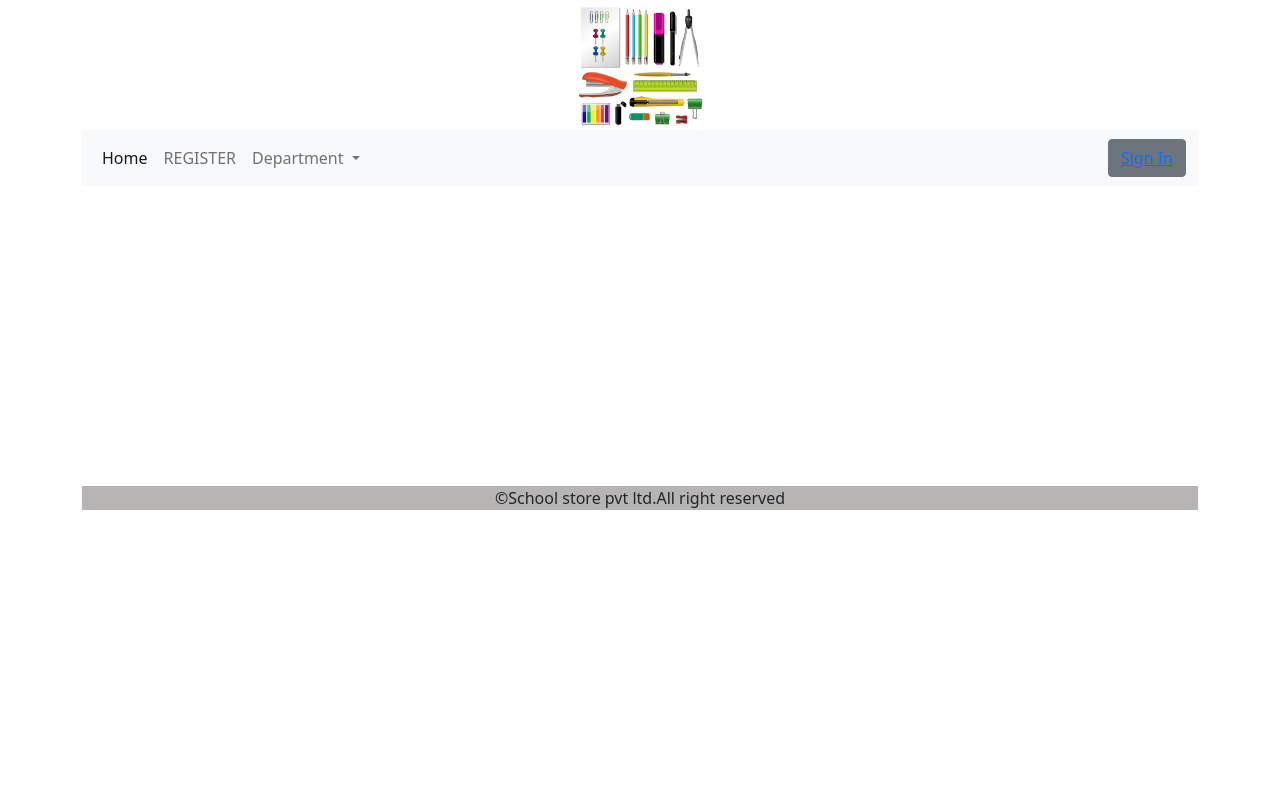
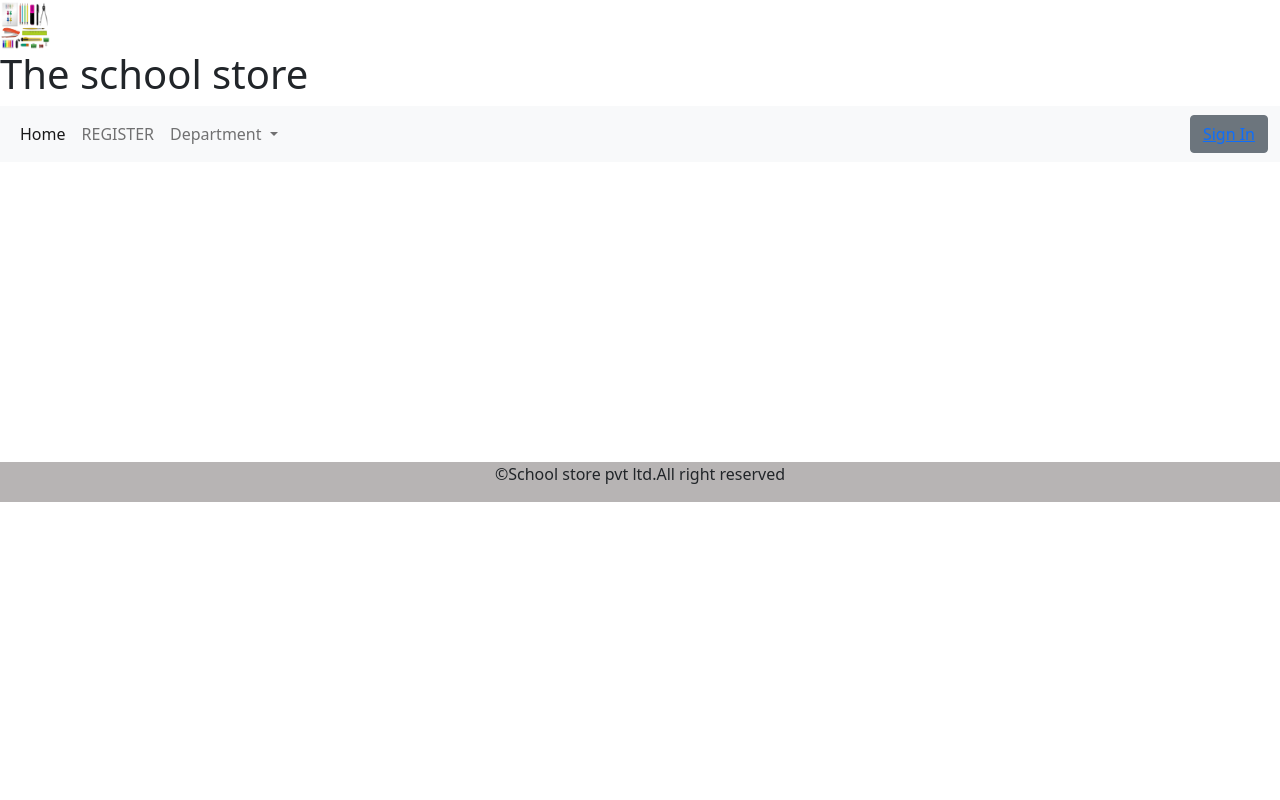
Before and after one commit to swapnana86/school_store, a Django app: page / in a window 1280 px wide. Run offline with Django 4.2, Linux system fonts and the light colour scheme; some libraries are stand-ins or nearby versions.

Commit message:
base.html updated

```diff
--- a/school_store_project/templates/base.html
+++ b/school_store_project/templates/base.html
@@ -1,29 +1,33 @@
 {% load static %}
-<!DOCTYPE html>
+<!doctype html>
 <html lang="en">
   <head>
-    <meta charset="UTF-8">
+    <meta charset="utf-8">
+    <meta http-equiv="X-UA-Compatible" content="IE=edge">
     <meta name="viewport" content="width=device-width, initial-scale=1">
-    <!-- Get from bootstrap-->
+    <title>{% block title %}{% endblock %}</title>
+
+    <!-- Bootstrap -->
     <link href="{% static 'css/bootstrap.min.css' %}" rel="stylesheet" />
     <link rel="stylesheet" type="text/css"  href="{% static './css/custom.css' %}" />
     <script src="https://kit.fontawesome.com/a076d05399.js"></script>
     <meta name="description" content="{% block metadescription %}{% endblock %}">
-    <title>{% block title %}{% endblock %}</title>
   </head>
-<body class="d-flex flex-column min-vh-100">
-    <div class="container">
-        <div>
-            {% include 'header.html' %}
+  <body class="d-flex flex-column">
+    <header>
+        <div class="title">
+            <a href=""><img src="{% static 'img/school_icon.jpg' %}" alt="logimge" width="50" height="50"></a>
+            <h1>The school store</h1>
+        </div>
+
       {% include 'navbar.html' %}
+    </header>
+    <main class="container-fluid flex-fill">
       {% block content %}
       {% endblock %}
-        </div>
+    </main>
     {% include 'footer.html' %}
-
     <script src="{% static 'js/popper.min.js' %}"></script>
     <script src="{% static 'js/bootstrap.min.js' %}"></script>
-
-    </div>
   </body>
 </html>
```
Lines whose indentation alone changed are shown as unchanged.
